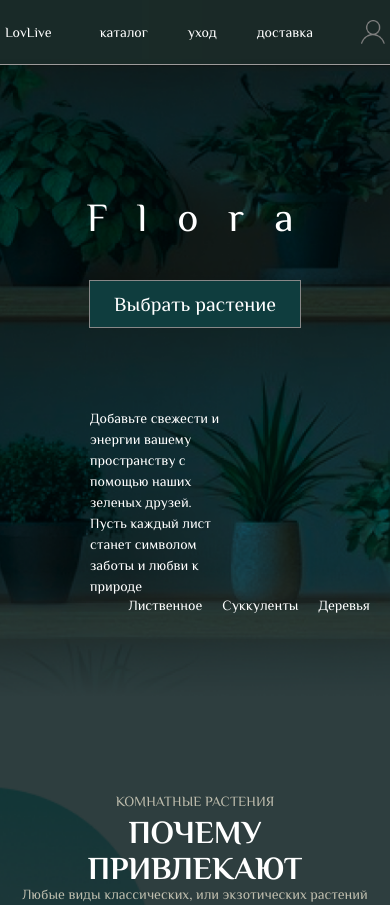
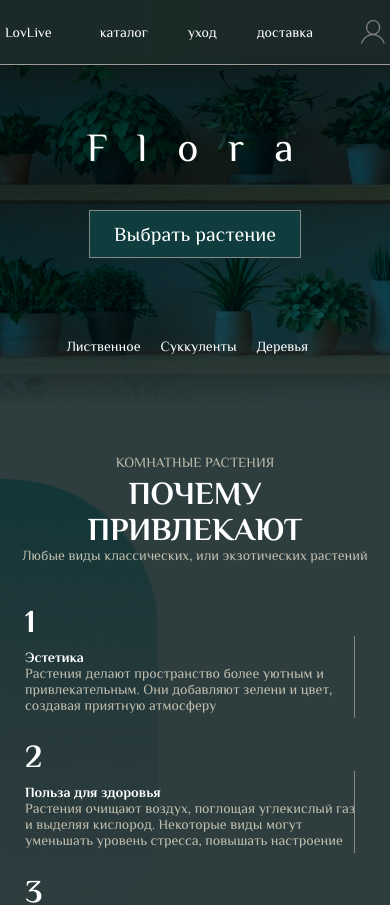
Before and after one commit to kseniadrg1-gif/flora, a React (Vite) app: page / in a window 390 px wide. Shown: the top 905 px of the page. Built offline with nearby package versions, Linux system fonts and the light colour scheme; a web font is replaced by a local one.

Commit message:
адаптация

```diff
--- a/src/components/Shop/Media.css
+++ b/src/components/Shop/Media.css
@@ -19,9 +19,14 @@
   body {
     font-size: 14px !important;
   }
+  .why {
+    padding: 40px 20px !important;
+  }
+  .all-products {
+    padding: 40px 20px !important;
+  }
   .hero-text {
-    max-width: 37% !important;
-    margin-left: 70px;
+    margin-left: 50px;
   }
   .card {
     max-width: 240px;
@@ -48,16 +53,12 @@
   }
 
   .hero {
-    padding: 60px 20px;
+    padding: 60px 0 !important;
   }
 
   .hero-bottom {
     flex-direction: column;
     align-items: center;
-  }
-
-  .categories {
-    justify-content: center;
   }
 
   .types-grid div {
@@ -70,6 +71,10 @@
 }
 
 @media (max-width: 640px) {
+  .hero-text {
+    margin-left: 10px;
+    max-width: 200px !important;
+  }
   .footer-columns {
     flex-wrap: wrap;
   }
@@ -78,17 +83,24 @@
   }
 }
 
+@media (max-width: 600px) {
+  .hero-text {
+    margin-left: 15px;
+  }
+}
+
 @media (max-width: 480px) {
+  .hero-text {
+    display: none;
+  }
   .cards {
     grid-template-columns: 1fr;
   }
 
   .categories {
+    justify-content: center !important;
     display: flex !important;
     flex-direction: row !important;
-    flex-wrap: wrap;
-    justify-content: center;
-    gap: 10px;
   }
 }
 @media (max-width: 430px) {
--- a/src/components/Shop/Shop.css
+++ b/src/components/Shop/Shop.css
@@ -125,10 +125,10 @@ button {
 
 .categories {
   flex: 1;
-  display: flex;
   gap: 20px;
   justify-content: flex-end;
   flex-wrap: wrap;
+  margin-right: 15px;
 }
 
 /* ==== WHY (фон 2) ==== */
```
